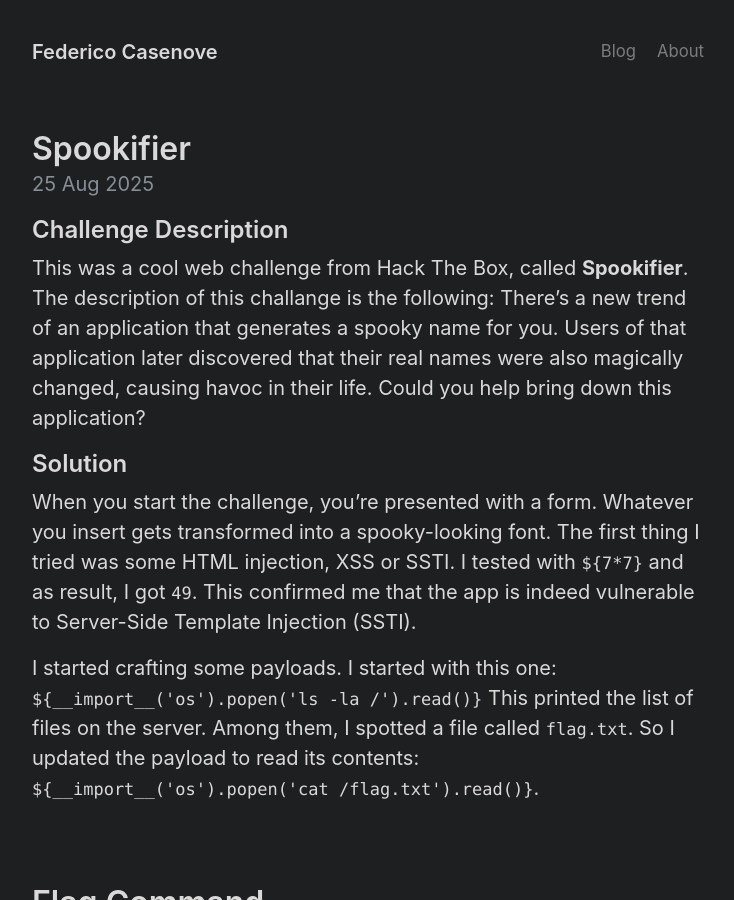
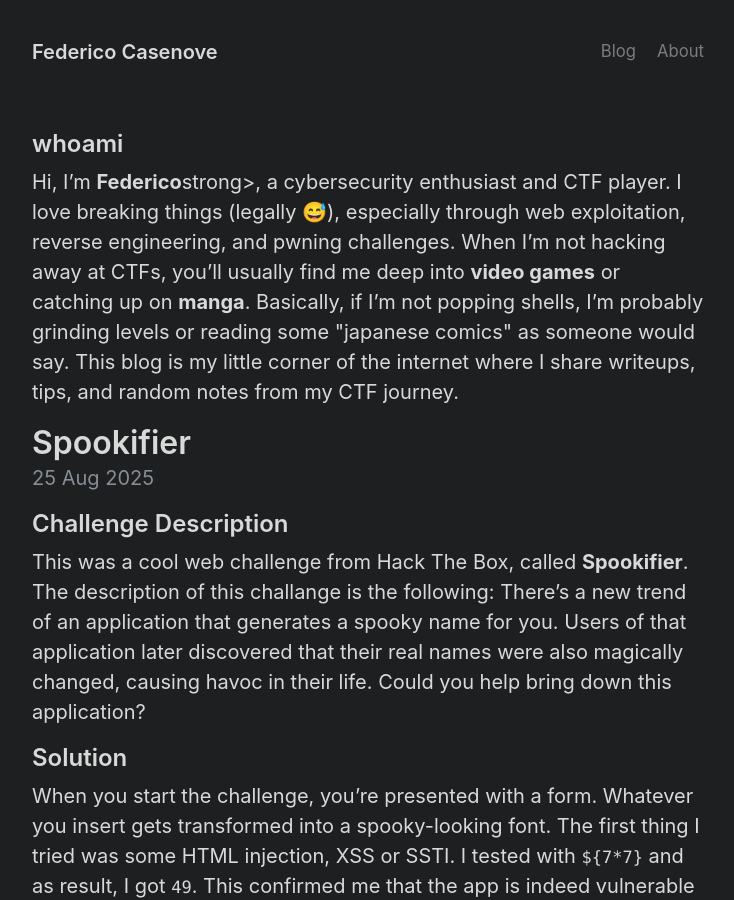
Before and after one commit to xirver/xirver.github.io, a Jekyll site: the page built from index.html, in a window 1280 px wide and 900 px high. Shown: the whole window, without its empty margins (272-1006 px from the left). Built offline with Jekyll 4.4.1, drawn with Linux system fonts in a browser that asks for light colours; the list of posts is cut into pages by our own code.

Commit message:
Update index.html

```diff
--- a/index.html
+++ b/index.html
@@ -2,6 +2,19 @@
 layout: default
 title: Home
 ---
+
+<div class="about-box">
+  <h2>whoami</h2>
+  <p>
+    Hi, I’m <strong>Federico</strong>strong>, a cybersecurity enthusiast and CTF player.
+    I love breaking things (legally 😅), especially through web exploitation, reverse engineering, and pwning challenges.
+
+    When I’m not hacking away at CTFs, you’ll usually find me deep into <strong>video games</strong> or catching up on <strong>manga</strong>.
+    Basically, if I’m not popping shells, I’m probably grinding levels or reading some "japanese comics" as someone would say.
+
+    This blog is my little corner of the internet where I share writeups, tips, and random notes from my CTF journey.
+  </p>
+</div>
 
 <div class="posts">
   {% for post in paginator.posts %}
```
